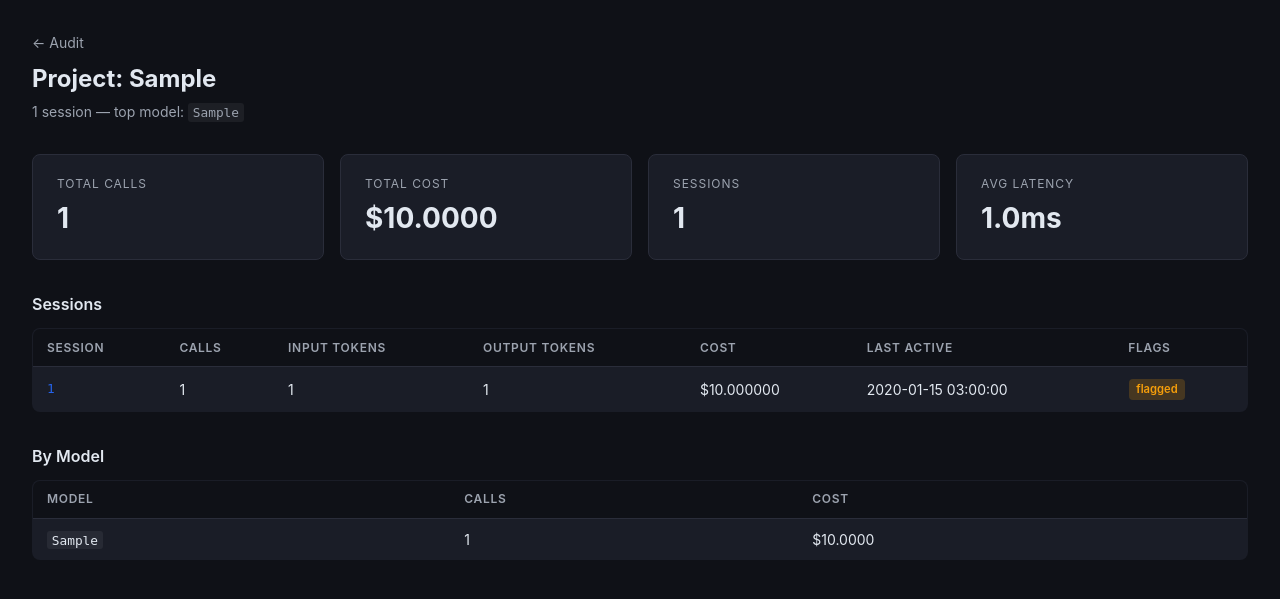
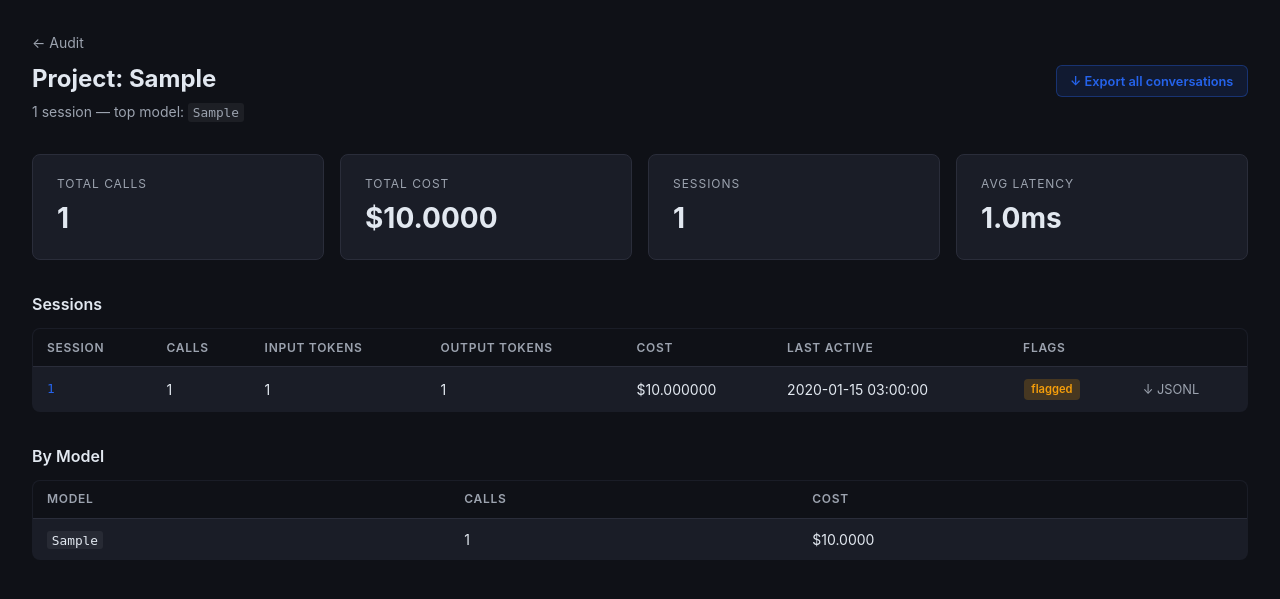
Before and after one commit to simonhansedasi/ai_glue, a Flask app: a page that uses templates/project.html in a window 1280 px wide. Shown: the part 56-655 px from the top of the page. Run offline with Flask 3, Linux system fonts and the light colour scheme; tables that the repository leaves empty hold one stand-in row (values such as "Sample post").

Commit message:
enabled project and convo mining export

```diff
--- a/routes/dashboard.py
+++ b/routes/dashboard.py
@@ -474,6 +474,7 @@ def export_training():
       format=session     one JSONL line per full session (default: one line per turn)
     """
     project = request.args.get("project")
+    session_filter = request.args.get("session")
     model_filter = request.args.get("model")
     since = request.args.get("since")
     exclude_flagged = request.args.get("exclude_flagged", "false").lower() == "true"
@@ -485,6 +486,9 @@ def export_training():
     if project:
         filters.append("project = ?")
         params.append(project)
+    if session_filter:
+        filters.append("session_id = ?")
+        params.append(session_filter)
     if model_filter:
         filters.append("model = ?")
         params.append(model_filter)
--- a/static/style.css
+++ b/static/style.css
@@ -198,3 +198,18 @@ code {
   line-height: 1.7;
 }
 .risk-callout p + p { margin-top: 0.5rem; }
+
+.export-btn {
+  display: inline-block;
+  padding: 0.35rem 0.85rem;
+  background: rgba(37,99,235,0.12);
+  border: 1px solid rgba(37,99,235,0.35);
+  border-radius: 6px;
+  color: var(--blue);
+  font-size: 0.8rem;
+  font-weight: 600;
+  text-decoration: none;
+  white-space: nowrap;
+  margin-top: 0.25rem;
+}
+.export-btn:hover { background: rgba(37,99,235,0.22); }
--- a/templates/project.html
+++ b/templates/project.html
@@ -4,8 +4,14 @@
 {% block content %}
 <div class="page-header">
   <p style="margin-bottom:0.5rem;"><a href="{{ url_for('dashboard.index') }}" style="color:var(--muted);text-decoration:none;">&#8592; Audit</a></p>
-  <h1>Project: <strong>{{ project }}</strong></h1>
-  <p class="subtitle">{{ summary.sessions }} session{{ 's' if summary.sessions != 1 else '' }} &mdash; top model: <code>{{ summary.top_model or 'none' }}</code></p>
+  <div style="display:flex;align-items:flex-start;justify-content:space-between;gap:1rem;flex-wrap:wrap;">
+    <div>
+      <h1>Project: <strong>{{ project }}</strong></h1>
+      <p class="subtitle">{{ summary.sessions }} session{{ 's' if summary.sessions != 1 else '' }} &mdash; top model: <code>{{ summary.top_model or 'none' }}</code></p>
+    </div>
+    <a href="{{ url_for('dashboard.export_training') }}?format=session&project={{ project }}"
+       class="export-btn">&#8595; Export all conversations</a>
+  </div>
 </div>
 
 <div class="cards" style="grid-template-columns: repeat(4, 1fr);">
@@ -32,7 +38,7 @@
   <table>
     <thead>
       <tr>
-        <th>Session</th><th>Calls</th><th>Input Tokens</th><th>Output Tokens</th><th>Cost</th><th>Last Active</th><th>Flags</th>
+        <th>Session</th><th>Calls</th><th>Input Tokens</th><th>Output Tokens</th><th>Cost</th><th>Last Active</th><th>Flags</th><th></th>
       </tr>
     </thead>
     <tbody>
@@ -45,6 +51,7 @@
         <td>${{ "%.6f"|format(s.total_cost or 0) }}</td>
         <td>{{ s.last_ts }}</td>
         <td>{% if s.has_flags %}<span class="badge pii">flagged</span>{% endif %}</td>
+        <td><a href="{{ url_for('dashboard.export_training') }}?format=session&session={{ s.session_id }}" style="color:var(--muted);font-size:0.8rem;text-decoration:none;" title="Export JSONL">&#8595; JSONL</a></td>
       </tr>
       {% else %}
       <tr><td colspan="7" class="empty">No sessions found.</td></tr>
```
Also changed, not shown: templates/session.html (+8 -2 lines), tests/test_proxy_routes.py (+4 -1 lines), README.md.
